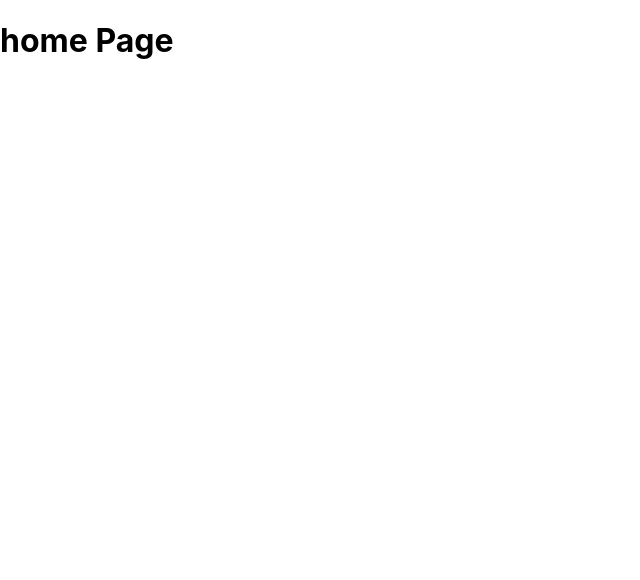
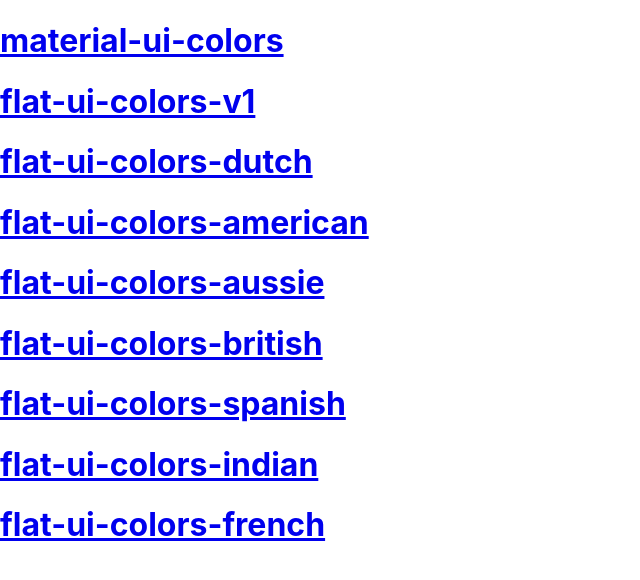
Before and after one commit to Cedric-Hurst/color-palette-project, a React (Create React App) app: page / in a window 1280 px wide. Shown: the top 580 px of the page, without its empty margins (0-640 px from the left). Built offline with nearby package versions, Linux system fonts and the light colour scheme.

Commit message:
Add PaletteLinks and Links

```diff
--- a/src/App.js
+++ b/src/App.js
@@ -1,7 +1,8 @@
 import Palette from './Palette'
 import seedColors from './seedColors'
 import { generatePalette } from './colorHelpers'
-import {Routes, Route, useParams } from 'react-router-dom'
+import { Routes, Route, useParams } from 'react-router-dom'
+import PaletteList from './PaletteList'
 
 const findPalette = id => seedColors.find(palette => palette.id === id);
   const GetPalette = () => {
@@ -13,7 +14,7 @@
 function App() {
   return (
     <Routes>
-      <Route path='/' element={<h1>home Page</h1>}/>
+      <Route path='/' element={<PaletteList palettes={seedColors} />}/>
       <Route path='/palette/:id' element={<GetPalette />} />
       <Route path='*' element={<h1>Page Not Found</h1>} />
     </Routes>
--- a/src/Navbar.js
+++ b/src/Navbar.js
@@ -10,7 +10,7 @@
 import Snackbar from '@mui/material/Snackbar';
 import IconButton from '@mui/material/IconButton';
 import CloseIcon from '@mui/icons-material/Close';
-import { NavLink } from 'react-router-dom';
+import { Link } from 'react-router-dom';
 
 export default class Navbar extends Component {
     constructor(props) {
@@ -39,7 +39,7 @@
         return (
             <header className='Navbar'>
                 <div className="logo">
-                    <NavLink to='/'>React Color Picker</NavLink>
+                    <Link to='/'>React Color Picker</Link>
                 </div>
                 <div className='slider-container'>
                     <span>Level: {level}</span>
--- a/src/Palette.js
+++ b/src/Palette.js
@@ -18,7 +18,6 @@
     }
     changeFormat(val) {
         this.setState({colorFormat: val});
-
     }
     render() {
         const { level, colorFormat } = this.state;
--- /dev/null
+++ b/src/PaletteList.js
@@ -0,0 +1,13 @@
+import React, { Component } from 'react'
+import { Link } from 'react-router-dom'
+
+export default class PaletteList extends Component {
+    render() {
+        const {palettes} = this.props
+        return (
+            <div>
+                {palettes.map(palette => <Link key={palette.id} to={`/palette/${palette.id}`}><h1>{palette.id}</h1></Link> )}
+            </div>
+        )
+    }
+}
```
